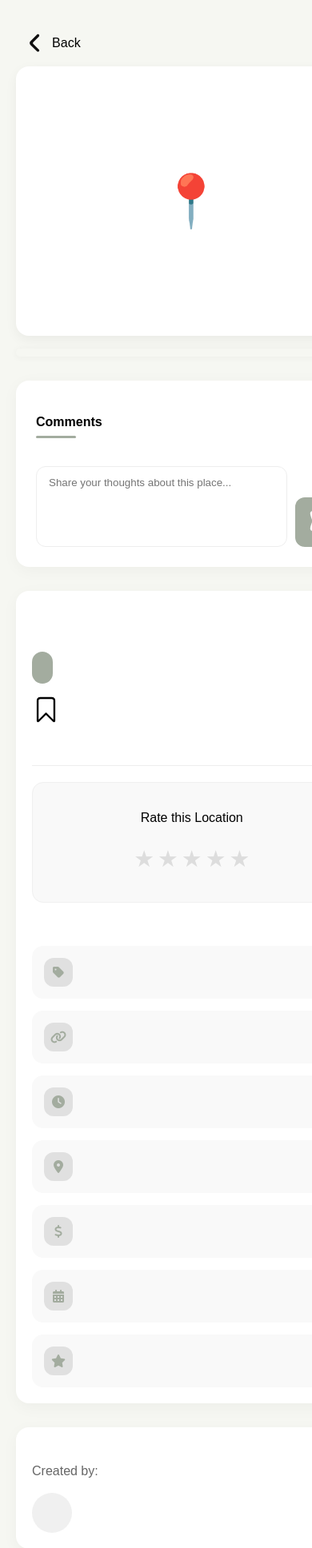
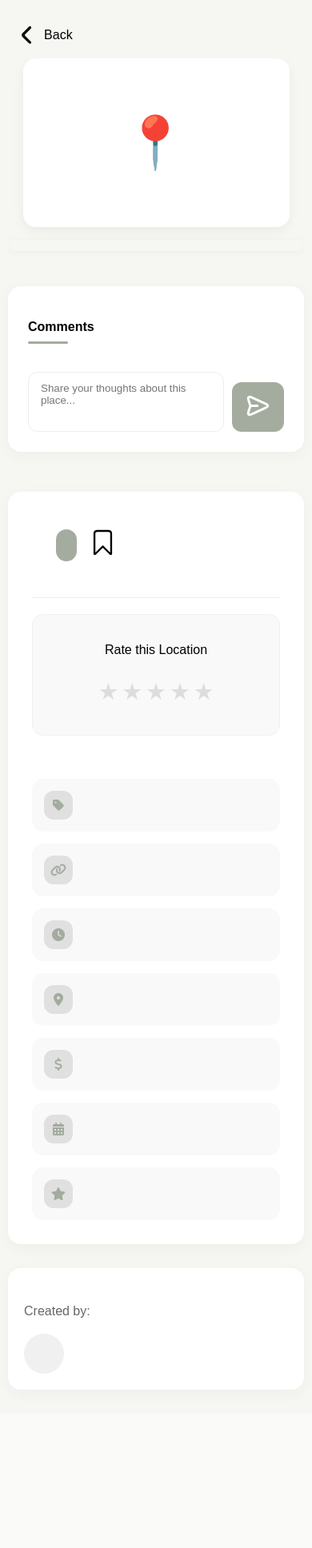
Before and after one commit to Spotlas/Spotlas, a PHP site: page /pages/fullscreen_startseite/fullscreen.html in a window 390 px wide; the page is wider, and only the part inside the window is pictured. Shown: the part 80-2016 px from the top of that part at 80% size. After the commit the page ends 1728 px from the top of that part, so only its background shows below. Run offline with PHP 8.4, Linux system fonts and the light colour scheme; some libraries are stand-ins or nearby versions.

Commit message:
fullscreen responsive

```diff
--- a/project/htdocs/assets/css/fullscreen.css
+++ b/project/htdocs/assets/css/fullscreen.css
@@ -1,8 +1,21 @@
+html, body {
+  width: 100%;
+  overflow-x: hidden;
+  box-sizing: border-box;
+}
+
+*, *:before, *:after {
+  box-sizing: inherit;
+}
+
 body {
   background-color: var(--primary-bg-color);
   font-family: 'Segoe UI', Tahoma, Geneva, Verdana, sans-serif;
   color: var(--text-color);
   line-height: 1.6;
+  display: flex !important;
+  flex-direction: column !important;
+  min-height: 100vh !important;
 }
 
 /* Layout Structure - More Modern */
@@ -14,6 +27,12 @@ body {
   gap: 30px;
   padding: 20px;
   background: transparent;
+  flex: 1 !important;
+  overflow-x: hidden; /* Prevent horizontal scroll */
+  width: 100%;
+  max-width: 1300px;
+  box-sizing: border-box;
+  overflow: visible;
 }
 
 #fullscreen_main_left, #fullscreen_main_right {
@@ -27,14 +46,16 @@ body {
 
 /* Image Gallery - Modern Design */
 #preview_images {
-  margin-bottom: 30px;
+  width: 100%;
+  box-sizing: border-box;
+  overflow: hidden;
 }
 
 #mainImg {
   border-radius: 16px;
   overflow: hidden;
   box-shadow: 0 5px 15px rgba(0, 0, 0, 0.05);
-  margin-bottom: 1rem;
+  margin: 0 auto 1rem auto !important;
   position: relative;
   width: 100%;
   height: 40vh;
@@ -43,6 +64,8 @@ body {
   align-items: center;
   justify-content: center;
   background: var(--bg-color-white, #f5f5f5);
+  max-width: calc(100% - 10px); /* Verhindert horizontales Scrollen */
+  box-sizing: border-box;
 }
 
 #mainImg img {
@@ -70,16 +93,21 @@ body {
 
 .contentImages {
   display: flex;
-  justify-content: flex-start;
+  justify-content: center; /* Zentrieren statt flex-start */
   gap: 12px;
   margin-top: 16px;
   flex-wrap: wrap;
-  width: 100%;
+  width: calc(100% - 10px); /* Verhindert horizontales Scrollen */
+  overflow-x: auto;
+  -webkit-overflow-scrolling: touch;
+  padding-bottom: 10px; /* Platz für Scrollbar */
+  margin: 0 auto;
+  box-sizing: border-box;
 }
 
 .contentImages img {
-  width: 80px;
-  height: 80px;
+  width: 90px; /* Größer machen */
+  height: 90px;
   object-fit: cover;
   cursor: pointer;
   border-radius: 12px;
@@ -87,6 +115,8 @@ body {
   opacity: 0.7;
   border: 2px solid transparent;
   box-shadow: 0 2px 8px rgba(0,0,0,0.1);
+  flex-shrink: 0; /* Prevent shrinking */
+  max-width: none; /* Wichtig für flexible Größe */
 }
 
 .contentImages img:hover,
@@ -95,6 +125,25 @@ body {
   border-color: var(--accent-color);
   transform: scale(1.05);
   box-shadow: 0 4px 12px rgba(0,0,0,0.15);
+}
+
+/* Thumbnails größer machen auf Mobile */
+@media (max-width: 768px) {
+  .contentImages img {
+    width: 70px !important; /* Größer als 80px */
+    height: 70px !important;
+  }
+}
+
+@media (max-width: 480px) {
+  .contentImages img {
+    width: 60px !important;
+    height: 60px !important;
+  }
+
+  #mainImg {
+    max-width: 90% !important; /* Etwas breiter auf sehr kleinen Screens */
+  }
 }
 
 /* Gallery loading states */
@@ -152,6 +201,8 @@ body {
   padding: 25px;
   border-radius: 16px;
   box-shadow: 0 4px 20px rgba(0, 0, 0, 0.04);
+  margin-top: auto !important; /* Push to bottom */
+  margin-bottom: 0 !important;
 }
 
 #comments_section h2 {
@@ -479,44 +530,88 @@ textarea:focus {
 /* Responsive Design */
 @media (max-width: 992px) {
   #fullscreen_main {
-      grid-template-columns: 1fr;
+    display: flex;
+    flex-direction: column;
+    width: 100%;
+    padding: 15px;
   }
 
+  #fullscreen_main > * {
+    width: 100%;
+  }
+
+  /* Reihenfolge ändern für responsives Layout */
   #fullscreen_main_left {
-      border-right: none;
-      padding-right: 0;
+    order: 1;
+  }
+
+  #comments_section {
+    order: 3; /* Kommentare ganz unten */
+    margin-top: 30px !important;
   }
 
   #fullscreen_main_right {
-      padding-left: 0;
+    order: 2;
+    margin: 20px 0;
   }
 
-  #allInfoBox {
-      grid-template-columns: repeat(auto-fill, minmax(200px, 1fr));
+  /* Images anpassen */
+  #mainImg {
+    height: 35vh;
+    min-height: 200px;
+    margin: 0 auto 15px auto;
+    max-width: 100%;
+  }
+
+  .contentImages {
+    display: flex;
+    flex-wrap: nowrap;
+    justify-content: flex-start;
+    overflow-x: auto;
+    width: 100%;
+    padding: 5px 0;
+    gap: 10px;
+  }
+
+  .contentImages img {
+    width: 90px;
+    height: 90px;
   }
 }
 
 @media (max-width: 768px) {
-  #allInfoBox {
-      grid-template-columns: 1fr;
+  #mainImg {
+    height: 30vh;
   }
 
-  .flex_box {
-      flex-direction: column;
-      align-items: flex-start;
+  .contentImages img {
+    width: 80px;
+    height: 80px;
   }
 
-  #generalInfos_spot {
-      padding: 20px;
+  #fullscreen_main {
+    padding: 10px;
   }
 }
 
 @media (max-width: 480px) {
-  #allInfoBox {
-      grid-template-columns: 1fr;
+  #mainImg {
+    height: 25vh;
   }
 
-  #mainImg img {
-      height: 30vh;
+  .contentImages img {
+    width: 70px;
+    height: 70px;
   }
 }
+
+@media (max-width: 360px) {
+  #mainImg {
+    height: 20vh;
+  }
+
+  .contentImages img {
+    width: 60px;
+    height: 60px;
+  }
+}
--- a/project/htdocs/assets/css/gallery.css
+++ b/project/htdocs/assets/css/gallery.css
@@ -106,54 +106,54 @@
         max-width: 98vw;
     }
     .main-image {
-        height: 110px; /* Reduced from 140px */
+        height: 140px;
     }
     .thumbnail {
-        width: 40px; /* Reduced from 44px */
-        height: 40px;
+        width: 44px;
+        height: 44px;
     }
     .location-images {
-        padding: 8px 4px 6px 4px; /* Reduced padding */
-        margin: 10px 0 12px 0; /* Reduced margin */
+        padding: 10px 4px 8px 4px;
+        margin: 12px 0 16px 0;
     }
 }
 
 /* Feinjustierung für enges Layout */
 @media (max-width: 480px) {
     .main-image {
-        height: 85px; /* Reduced from 100px */
+        height: 100px;
         border-radius: 8px;
     }
     .thumbnail {
         border-radius: 5px;
-        width: 34px; /* Reduced from 38px */
-        height: 34px;
+        width: 38px;
+        height: 38px;
     }
     .location-images {
         border-radius: 8px;
-        padding: 6px 3px 4px 3px; /* Reduced padding */
-        margin: 8px 0 10px 0; /* Reduced margin */
+        padding: 8px 3px 6px 3px;
+        margin: 10px 0 14px 0;
     }
 }
 
 /* Extra small screens */
 @media (max-width: 360px) {
     .location-images {
-        margin: 6px 0 8px 0; /* Reduced margin */
-        padding: 4px 2px; /* Reduced padding */
+        margin: 8px 0 12px 0;
+        padding: 6px 3px;
     }
 
     .main-image {
-        height: 70px; /* Reduced from 80px */
-        margin-bottom: 6px; /* Reduced margin */
+        height: 80px;
+        margin-bottom: 10px;
     }
 
     .thumbnail {
-        width: 30px; /* Reduced from 34px */
-        height: 30px;
+        width: 34px;
+        height: 34px;
     }
 
     .thumbnails {
-        gap: 6px; /* Reduced gap */
+        gap: 8px;
     }
 }
```
Also changed, not shown: project/htdocs/assets/css/index.css (+20 -152 lines).
